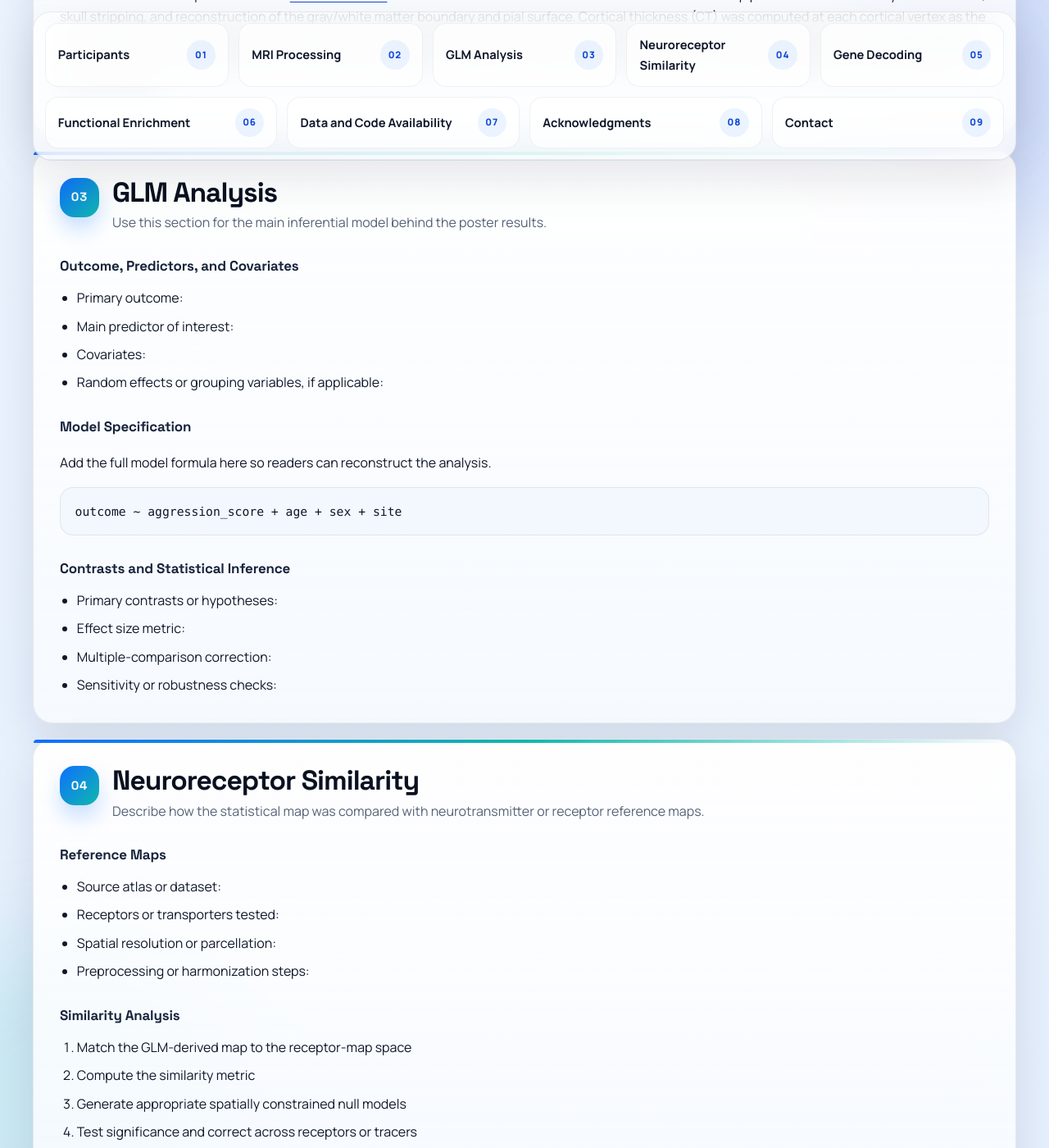
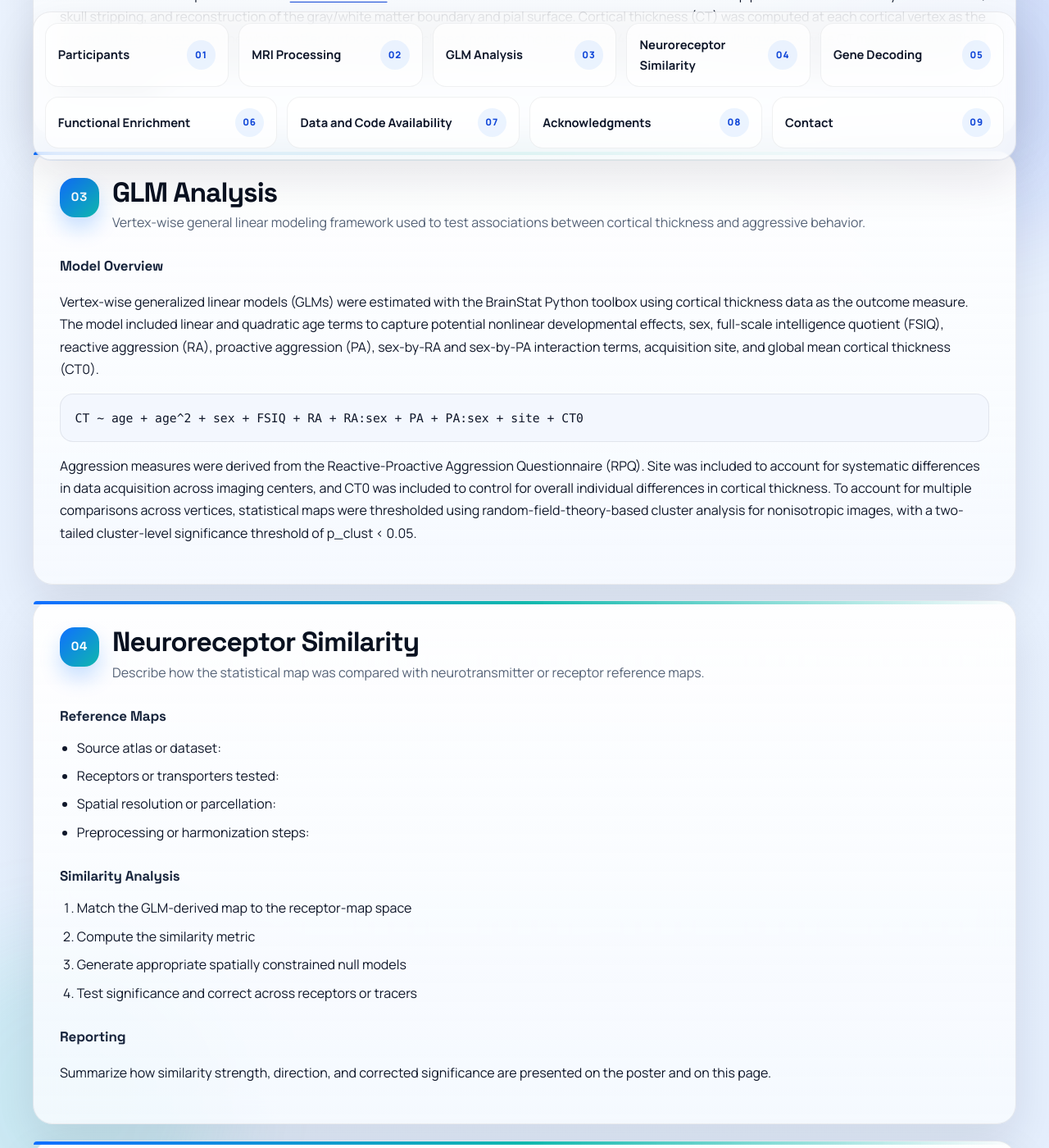
Before and after one commit to alegiac95/Aggression_ohbm26_supplementary, a Jekyll site: the page built from index.md, in a window 1280 px wide and 1400 px high, scrolled down 3062 px. Shown: the whole window at 82% size. Built offline with Jekyll 4.4.1, drawn with Linux system fonts in a browser that asks for light colours.

Commit message:
glm changes

````diff
--- a/index.md
+++ b/index.md
@@ -117,31 +117,20 @@ Structural scans were processed with [FreeSurfer 6.0.0](http://surfer.nmr.mgh.ha
     <span class="section-card__index">03</span>
     <div>
       <h2>GLM Analysis</h2>
-      <p class="section-card__intro">Use this section for the main inferential model behind the poster results.</p>
+      <p class="section-card__intro">Vertex-wise general linear modeling framework used to test associations between cortical thickness and aggressive behavior.</p>
     </div>
   </div>
 
-### Outcome, Predictors, and Covariates
+### Model Overview
 
-- Primary outcome:
-- Main predictor of interest:
-- Covariates:
-- Random effects or grouping variables, if applicable:
-
-### Model Specification
-
-Add the full model formula here so readers can reconstruct the analysis.
+Vertex-wise generalized linear models (GLMs) were estimated with the BrainStat Python toolbox using cortical thickness data as the outcome measure. The model included linear and quadratic age terms to capture potential nonlinear developmental effects, sex, full-scale intelligence quotient (FSIQ), reactive aggression (RA), proactive aggression (PA), sex-by-RA and sex-by-PA interaction terms, acquisition site, and global mean cortical thickness (CT0).
 
 ```text
-outcome ~ aggression_score + age + sex + site
+CT ~ age + age^2 + sex + FSIQ + RA + RA:sex + PA + PA:sex + site + CT0
 ```
 
-### Contrasts and Statistical Inference
+Aggression measures were derived from the Reactive-Proactive Aggression Questionnaire (RPQ). Site was included to account for systematic differences in data acquisition across imaging centers, and CT0 was included to control for overall individual differences in cortical thickness. To account for multiple comparisons across vertices, statistical maps were thresholded using random-field-theory-based cluster analysis for nonisotropic images, with a two-tailed cluster-level significance threshold of p_clust < 0.05.
 
-- Primary contrasts or hypotheses:
-- Effect size metric:
-- Multiple-comparison correction:
-- Sensitivity or robustness checks:
 </section>
 
 <section class="section-card" id="neuroreceptor-similarity" markdown="1">
````
